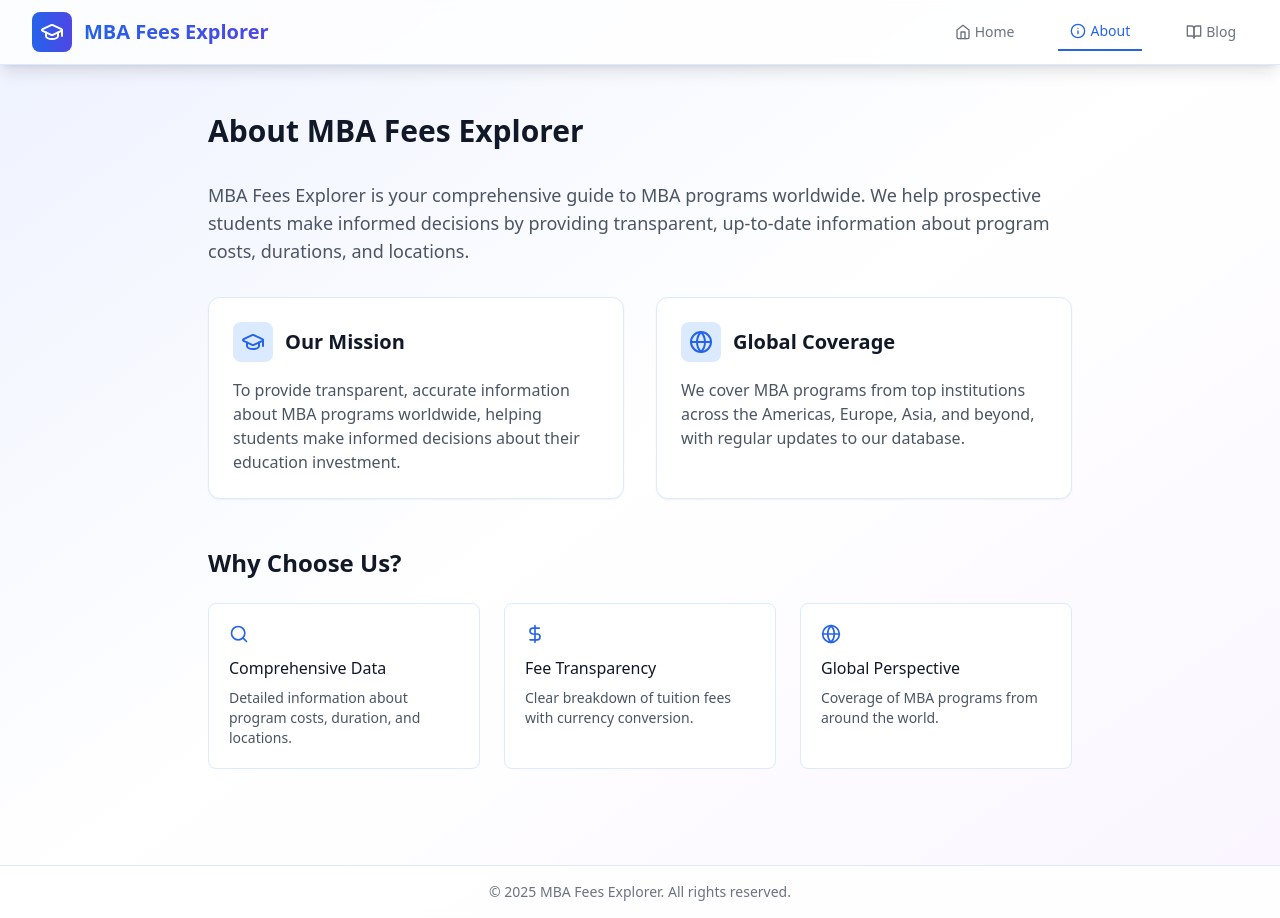
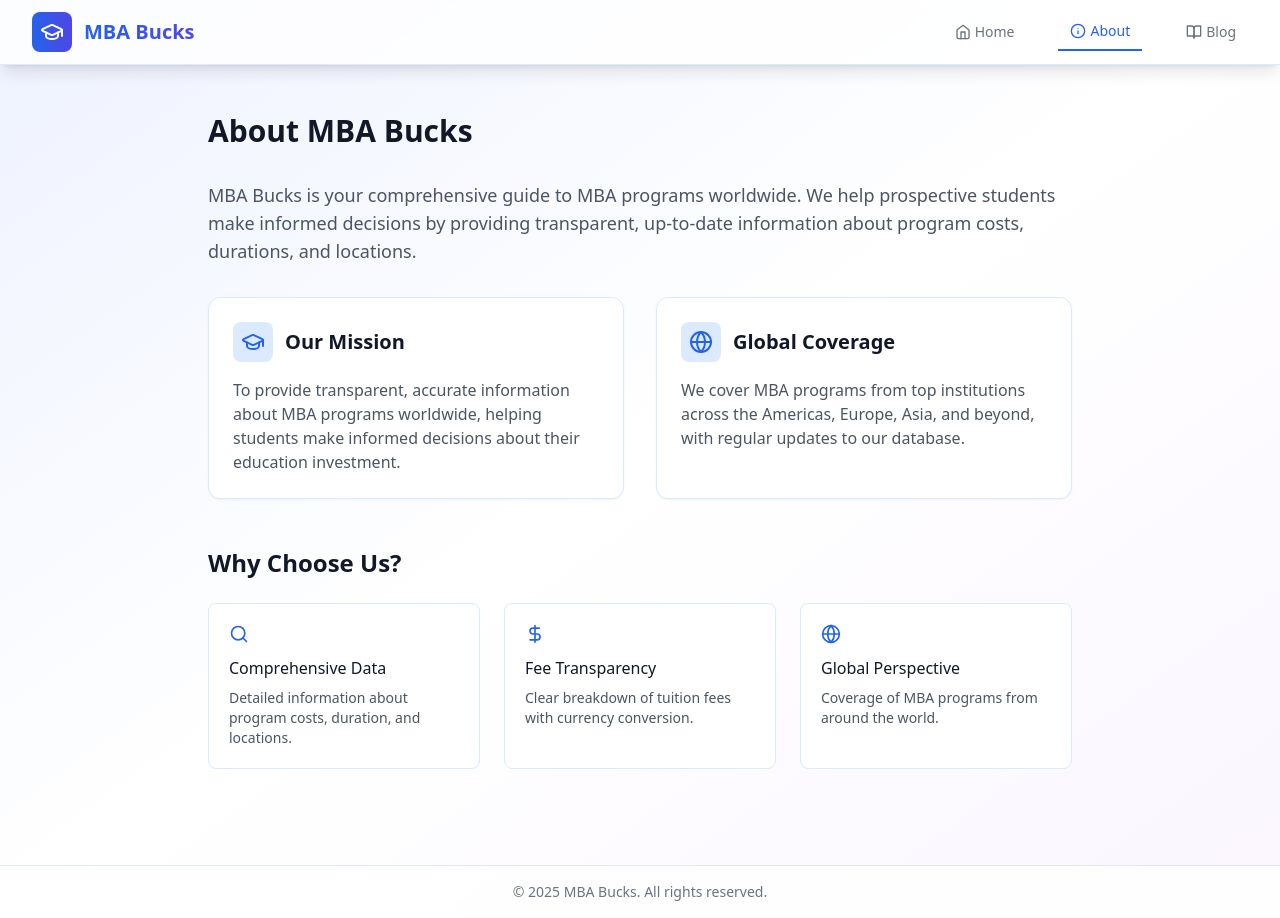
Before and after one commit to polycaon/sb1-ykuaqabp-new, a React (Vite) app: page /about in a window 1280 px wide. Built offline with nearby package versions, Linux system fonts and the light colour scheme.

Commit message:
Commit from Bolt to GitHub

```diff
--- a/index.html
+++ b/index.html
@@ -4,16 +4,16 @@
     <meta charset="UTF-8" />
     <link rel="icon" type="image/svg+xml" href="/vite.svg" />
     <meta name="viewport" content="width=device-width, initial-scale=1.0" />
-    <title>MBA Fees Explorer - Compare Global MBA Programs and Tuition Fees</title>
+    <title>MBA Bucks - Compare Global MBA Programs and Tuition Fees</title>
     <meta name="description" content="Compare MBA program fees worldwide. Find detailed information about tuition costs, duration, and locations for top business schools globally." />
     <meta name="keywords" content="MBA fees, business school comparison, MBA programs, MBA tuition, global MBA, business education, MBA costs" />
-    <meta property="og:title" content="MBA Fees Explorer - Global MBA Program Comparison" />
+    <meta property="og:title" content="MBA Bucks - Global MBA Program Comparison" />
     <meta property="og:description" content="Compare MBA programs worldwide. Find comprehensive information about tuition fees, duration, and locations for top business schools." />
     <meta property="og:type" content="website" />
     <meta name="twitter:card" content="summary_large_image" />
-    <meta name="twitter:title" content="MBA Fees Explorer" />
+    <meta name="twitter:title" content="MBA Bucks" />
     <meta name="twitter:description" content="Compare global MBA programs and their tuition fees" />
-    <link rel="canonical" href="https://mbafees.com" />
+    <link rel="canonical" href="https://mbabucks.com" />
   </head>
   <body>
     <div id="root"></div>
--- a/src/App.tsx
+++ b/src/App.tsx
@@ -21,7 +21,7 @@ function App() {
         <footer className="bg-white/80 backdrop-blur-sm py-4 border-t border-indigo-100">
           <div className="max-w-7xl mx-auto px-4 sm:px-6 lg:px-8">
             <p className="text-center text-gray-500 text-sm">
-              © 2025 MBA Fees Explorer. All rights reserved.
+              © 2025 MBA Bucks. All rights reserved.
             </p>
           </div>
         </footer>
--- a/src/components/Navigation.tsx
+++ b/src/components/Navigation.tsx
@@ -18,7 +18,7 @@ export default function Navigation() {
               </div>
               <div>
                 <h1 className="text-xl font-bold bg-gradient-to-r from-blue-600 to-indigo-600 bg-clip-text text-transparent">
-                  MBA Fees Explorer
+                  MBA Bucks
                 </h1>
               </div>
             </Link>
--- a/src/pages/About.tsx
+++ b/src/pages/About.tsx
@@ -1,14 +1,14 @@
 import React from 'react';
 import { GraduationCap, Globe, DollarSign, Search } from 'lucide-react';
 
-export default function About() {
+function About() {
   return (
     <div className="max-w-4xl mx-auto px-4 py-12">
-      <h1 className="text-3xl font-bold text-gray-900 mb-8">About MBA Fees Explorer</h1>
+      <h1 className="text-3xl font-bold text-gray-900 mb-8">About MBA Bucks</h1>
 
       <div className="prose prose-blue max-w-none">
         <p className="text-lg text-gray-600 mb-8">
-          MBA Fees Explorer is your comprehensive guide to MBA programs worldwide. We help prospective students make informed decisions by providing transparent, up-to-date information about program costs, durations, and locations.
+          MBA Bucks is your comprehensive guide to MBA programs worldwide. We help prospective students make informed decisions by providing transparent, up-to-date information about program costs, durations, and locations.
         </p>
 
         <div className="grid grid-cols-1 md:grid-cols-2 gap-8 mb-12">
@@ -68,3 +68,5 @@ export default function About() {
     </div>
   );
 }
+
+export default About;
```
